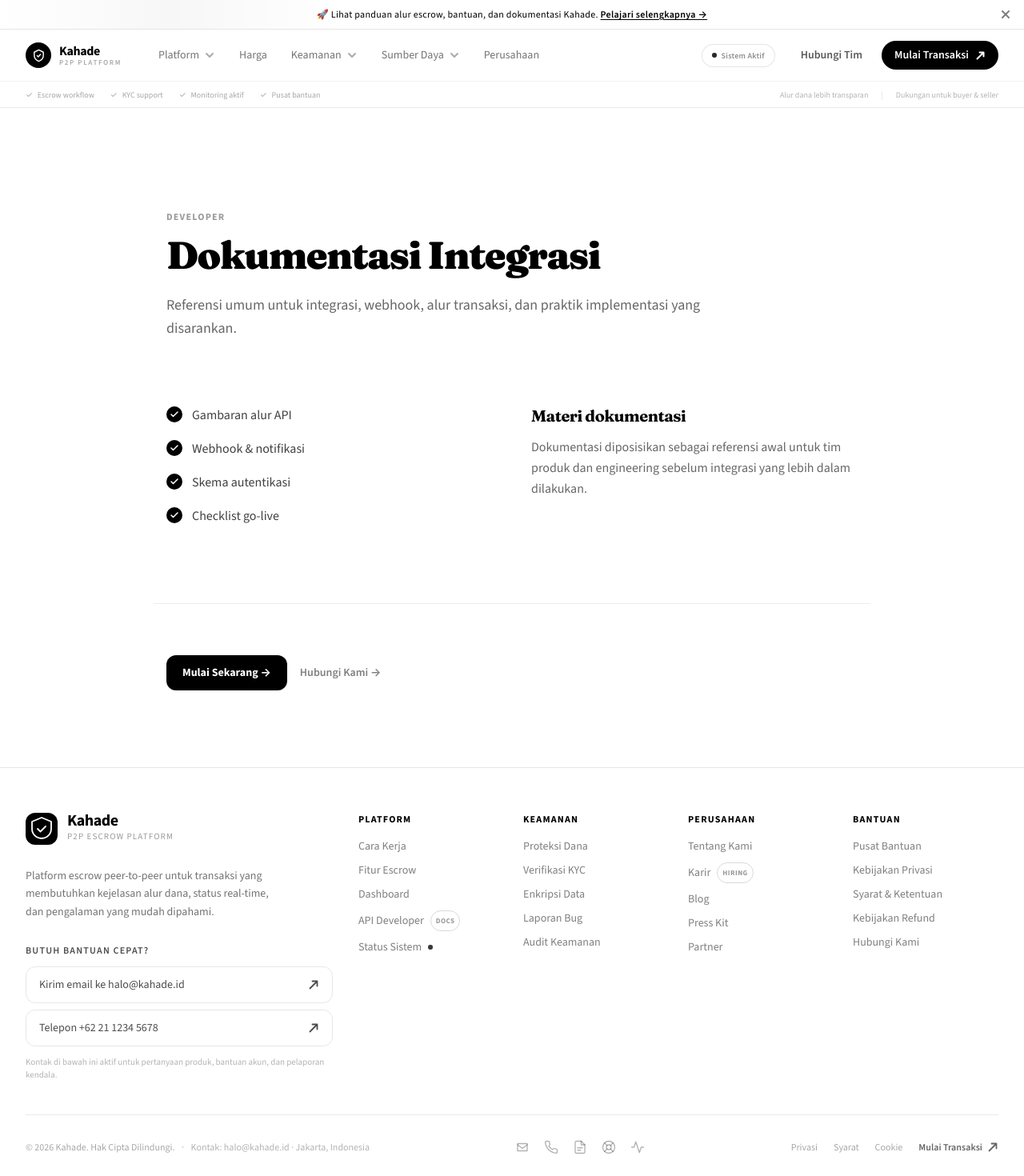
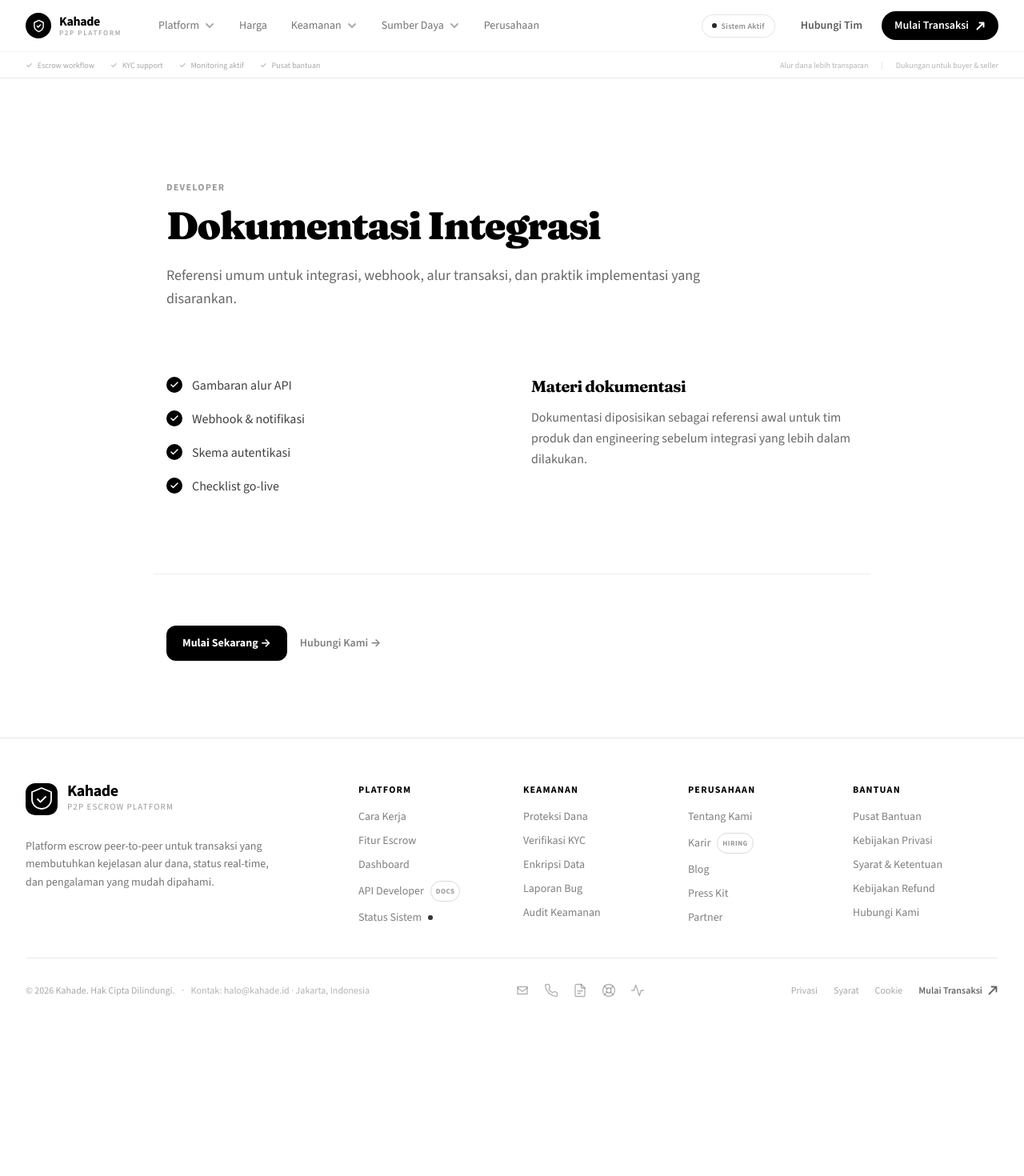
Before and after one commit to kahade-id/landing, a Next.js app: page /docs in a window 1280 px wide. Shown: the top 1470 px of the page at 80% size. After the commit the page ends 1278 px from the top, so only its background shows below. Built offline with nearby package versions, Linux system fonts and the light colour scheme.

Commit message:
Remove contact promo strips from landing layout

```diff
--- a/src/components/layout/Footer.tsx
+++ b/src/components/layout/Footer.tsx
@@ -78,21 +78,6 @@ export default function Footer() {
               Platform escrow peer-to-peer untuk transaksi yang membutuhkan kejelasan alur dana, status real-time, dan pengalaman yang mudah dipahami.
             </p>
 
-            {/* Contact CTA */}
-            <div className="flex flex-col gap-3">
-              <div className="text-xs font-semibold text-black/70 uppercase tracking-widest">Butuh bantuan cepat?</div>
-              <div className="flex flex-col gap-2 max-w-sm">
-                <Link href={supportLinks.supportEmail} className="inline-flex items-center justify-between gap-3 rounded-xl border border-black/12 bg-white px-4 py-3 text-sm font-medium text-black/70 transition-colors hover:border-black/20 hover:text-black">
-                  <span>Kirim email ke {site.email}</span>
-                  <ArrowUpRight />
-                </Link>
-                <Link href={supportLinks.phone} className="inline-flex items-center justify-between gap-3 rounded-xl border border-black/12 bg-white px-4 py-3 text-sm font-medium text-black/70 transition-colors hover:border-black/20 hover:text-black">
-                  <span>Telepon {site.phone}</span>
-                  <ArrowUpRight />
-                </Link>
-              </div>
-              <p className="text-[11px] text-black/30">Kontak di bawah ini aktif untuk pertanyaan produk, bantuan akun, dan pelaporan kendala.</p>
-            </div>
           </div>
 
           {/* Links — Desktop */}
--- a/src/components/layout/Header.tsx
+++ b/src/components/layout/Header.tsx
@@ -257,35 +257,11 @@ const MobileNavItem = ({ item }: { item: NavItem }) => {
   );
 };
 
-// ─── Announcement Bar ────────────────────────────────────────────────────────
-const AnnouncementBar = ({ onClose }: { onClose: () => void }) => (
-  <div className="relative bg-white text-black text-center py-2.5 px-4 text-xs font-medium tracking-wide overflow-hidden border-b border-black/10">
-    <div className="absolute inset-y-0 left-0 w-1/3 bg-gradient-to-r from-transparent via-black/[0.03] to-transparent" />
-    <span className="relative">
-      🚀 Lihat panduan alur escrow, bantuan, dan dokumentasi Kahade.{" "}
-      <Link href={supportLinks.docs} className="underline underline-offset-2 font-semibold hover:opacity-80 transition-opacity">
-        Pelajari selengkapnya →
-      </Link>
-    </span>
-    <button
-      onClick={onClose}
-      className="absolute right-4 top-1/2 -translate-y-1/2 opacity-50 hover:opacity-80 transition-opacity"
-      aria-label="Tutup"
-    >
-      <svg width="14" height="14" viewBox="0 0 14 14" fill="none" stroke="currentColor" strokeWidth="2" strokeLinecap="round">
-        <line x1="3" y1="3" x2="11" y2="11" />
-        <line x1="11" y1="3" x2="3" y2="11" />
-      </svg>
-    </button>
-  </div>
-);
-
 // ─── Main Header ─────────────────────────────────────────────────────────────
 export default function Header() {
   const [scrolled, setScrolled] = useState(false);
   const [activeDropdown, setActiveDropdown] = useState<string | null>(null);
   const [mobileOpen, setMobileOpen] = useState(false);
-  const [showAnnouncement, setShowAnnouncement] = useState(true);
   const headerRef = useRef<HTMLElement>(null);
   const timeoutRef = useRef<ReturnType<typeof setTimeout> | null>(null);
   const dropdownBaseId = useId();
@@ -358,8 +334,6 @@ export default function Header() {
 
   return (
     <div className="sticky top-0 z-50 w-full font-sans">
-      {showAnnouncement && <AnnouncementBar onClose={() => setShowAnnouncement(false)} />}
-
       <header
         ref={headerRef}
         className="relative bg-white transition-all duration-300 border-b border-black/[0.08]"
--- a/src/components/sections/CTASection.tsx
+++ b/src/components/sections/CTASection.tsx
@@ -2,7 +2,7 @@
 
 import Link from "next/link";
 import { useEffect, useRef, useState, type RefObject } from "react";
-import { homeAnchors, supportLinks } from "@/lib/site";
+import { homeAnchors } from "@/lib/site";
 
 // ─── Icons ────────────────────────────────────────────────────────────────────
 const ArrowRight = () => (
@@ -162,40 +162,6 @@ export default function CTASection() {
 
         </div>
 
-        {/* ── Bottom CTA Bar ────────────────────────────────────────────────── */}
-        <div style={{
-          marginTop: 0,
-          borderTop: "1px solid rgba(255,255,255,0.07)",
-          background: "rgba(255,255,255,0.02)",
-          padding: "24px 0" }}>
-          <div className="max-w-7xl mx-auto px-4 sm:px-6 lg:px-8">
-            <div style={{ display: "flex", flexWrap: "wrap", alignItems: "center", justifyContent: "space-between", gap: 16 }}>
-              {/* Left — brand mark */}
-              <div style={{ display: "flex", alignItems: "center", gap: 10 }}>
-                <div style={{ width: 32, height: 32, borderRadius: 9, background: "rgba(255,255,255,0.1)", display: "flex", alignItems: "center", justifyContent: "center" }}>
-                  <svg width="16" height="16" viewBox="0 0 16 16" fill="none" stroke="rgba(255,255,255,0.75)" strokeWidth="1.7" strokeLinecap="round" strokeLinejoin="round">
-                    <path d="M8 1.5L2.5 4.5V8.5C2.5 11.5 5 14 8 14.5C11 14 13.5 11.5 13.5 8.5V4.5L8 1.5Z" />
-                    <path d="M5.5 8.5L7 10L10.5 6.5" />
-                  </svg>
-                </div>
-                <div>
-                  <p style={{ fontFamily: "var(--font-sans)", fontSize: 14, fontWeight: 700, color: "rgba(255,255,255,0.85)", margin: 0, letterSpacing: "-0.02em" }}>Kahade</p>
-                  <p style={{ fontFamily: "var(--font-sans)", fontSize: 10, color: "rgba(255,255,255,0.28)", margin: 0, letterSpacing: "0.1em", textTransform: "uppercase", fontWeight: 500 }}>P2P Platform</p>
-                </div>
-              </div>
-
-              {/* Center — copyright */}
-              <p style={{ fontFamily: "var(--font-sans)", fontSize: 12, color: "rgba(255,255,255,0.2)", margin: 0, textAlign: "center", flexGrow: 1 }}>
-                © {new Date().getFullYear()} Kahade · Contact-ready landing · Jakarta, Indonesia
-              </p>
-
-              {/* Right — CTA micro */}
-              <Link href={supportLinks.contact} className="cta-btn-primary" style={{ fontSize: 12.5, padding: "10px 20px", borderRadius: 10 }}>
-                Hubungi Tim <ArrowRight />
-              </Link>
-            </div>
-          </div>
-        </div>
       </section>
     </>
   );
```
